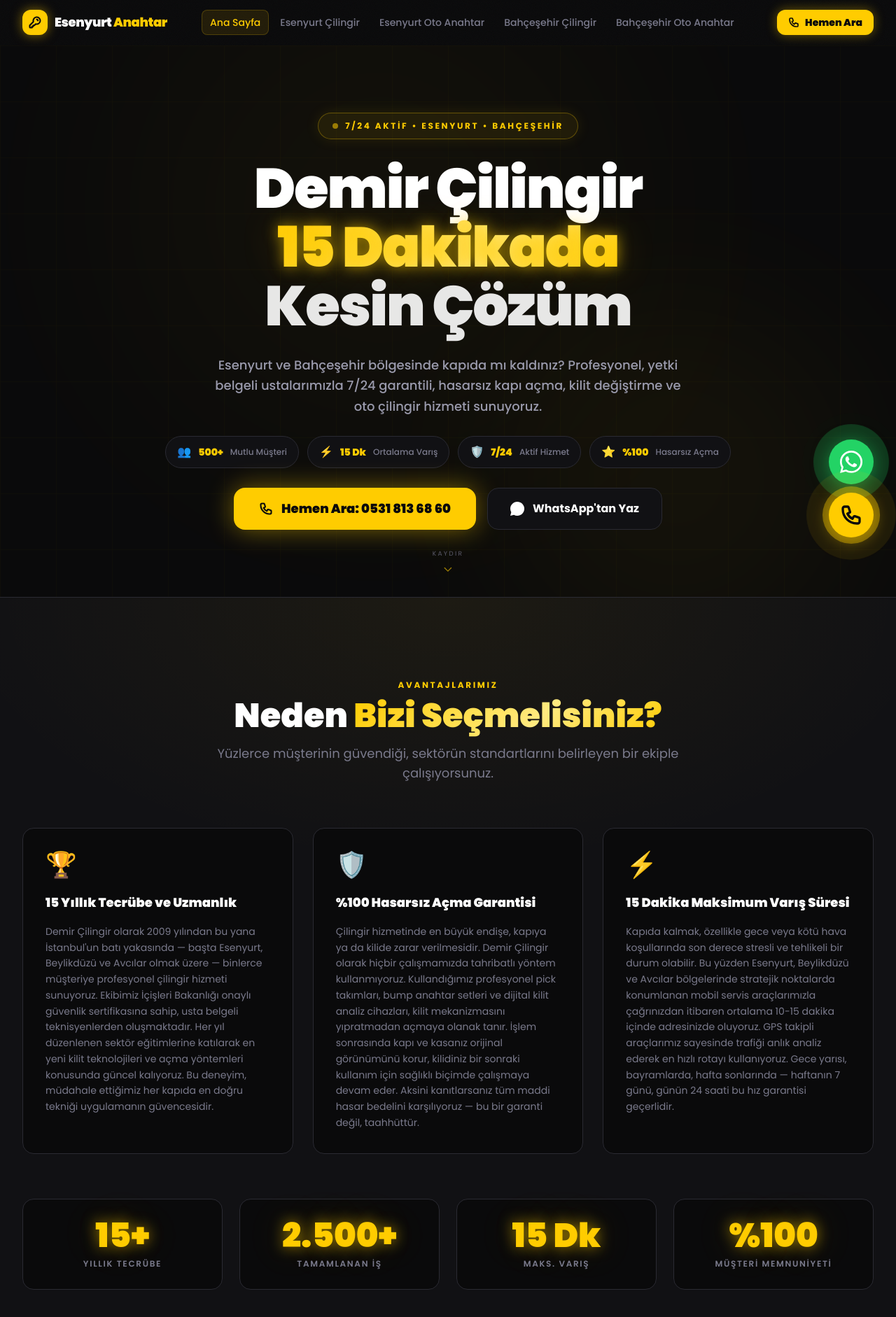
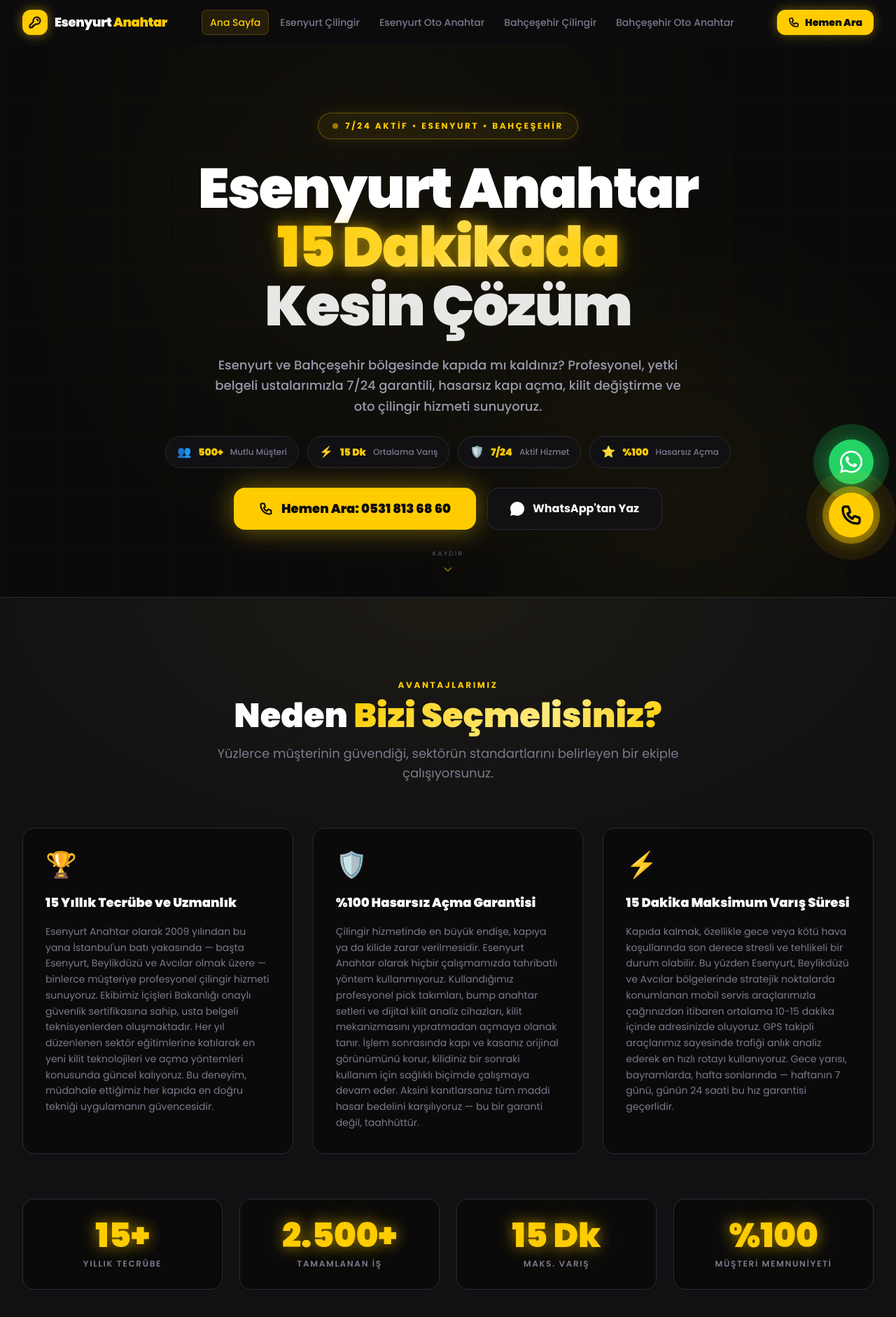
Before and after one commit to waringocth/demir-key, a Next.js app: page / in a window 1280 px wide. Shown: the top 1882 px of the page at 70% size. Built offline with nearby package versions, Linux system fonts and the light colour scheme.

Commit message:
Eski Demir Cilingir kalintilari her turlu yazim formatiyla Esenyurt Anahtar olarak temizlendi

```diff
--- a/app/esenyurt-oto-anahtarci/page.tsx
+++ b/app/esenyurt-oto-anahtarci/page.tsx
@@ -89,8 +89,8 @@ export default function Page() {
       <h2>İmmobilizer Anahtar Kopyalama — Çip Programlama</h2>
       <p>
         Modern araçlar, yabancı bir anahtarla çalıştırılmayı engelleyen <strong>immobilizer</strong> sistemleriyle
-        donatılmıştır. Bu sistem, anahtar içindeki transponder çipin araç ECU&apos;suyla eşleşmesini şart koşar. Demir
-        Çilingir&apos;in Esenyurt mobil ekibi; T5, ID48, ID46, ID63, 4D ve HITAG2/HITAG3 gibi yaygın transponder
+        donatılmıştır. Bu sistem, anahtar içindeki transponder çipin araç ECU&apos;suyla eşleşmesini şart koşar. Esenyurt
+        Anahtar&apos;ın Esenyurt mobil ekibi; T5, ID48, ID46, ID63, 4D ve HITAG2/HITAG3 gibi yaygın transponder
         protokollerini programlayabilecek AUTEL, XTOOL ve Keyprog cihazlarıyla donatılmıştır.
       </p>
       <p>
--- a/app/page.tsx
+++ b/app/page.tsx
@@ -59,12 +59,12 @@ const WHY_US = [
   {
     icon: "🏆",
     title: "15 Yıllık Tecrübe ve Uzmanlık",
-    text: "Demir Çilingir olarak 2009 yılından bu yana İstanbul'un batı yakasında — başta Esenyurt, Beylikdüzü ve Avcılar olmak üzere — binlerce müşteriye profesyonel çilingir hizmeti sunuyoruz. Ekibimiz İçişleri Bakanlığı onaylı güvenlik sertifikasına sahip, usta belgeli teknisyenlerden oluşmaktadır. Her yıl düzenlenen sektör eğitimlerine katılarak en yeni kilit teknolojileri ve açma yöntemleri konusunda güncel kalıyoruz. Bu deneyim, müdahale ettiğimiz her kapıda en doğru tekniği uygulamanın güvencesidir.",
+    text: "Esenyurt Anahtar olarak 2009 yılından bu yana İstanbul'un batı yakasında — başta Esenyurt, Beylikdüzü ve Avcılar olmak üzere — binlerce müşteriye profesyonel çilingir hizmeti sunuyoruz. Ekibimiz İçişleri Bakanlığı onaylı güvenlik sertifikasına sahip, usta belgeli teknisyenlerden oluşmaktadır. Her yıl düzenlenen sektör eğitimlerine katılarak en yeni kilit teknolojileri ve açma yöntemleri konusunda güncel kalıyoruz. Bu deneyim, müdahale ettiğimiz her kapıda en doğru tekniği uygulamanın güvencesidir.",
   },
   {
     icon: "🛡️",
     title: "%100 Hasarsız Açma Garantisi",
-    text: "Çilingir hizmetinde en büyük endişe, kapıya ya da kilide zarar verilmesidir. Demir Çilingir olarak hiçbir çalışmamızda tahribatlı yöntem kullanmıyoruz. Kullandığımız profesyonel pick takımları, bump anahtar setleri ve dijital kilit analiz cihazları, kilit mekanizmasını yıpratmadan açmaya olanak tanır. İşlem sonrasında kapı ve kasanız orijinal görünümünü korur, kilidiniz bir sonraki kullanım için sağlıklı biçimde çalışmaya devam eder. Aksini kanıtlarsanız tüm maddi hasar bedelini karşılıyoruz — bu bir garanti değil, taahhüttür.",
+    text: "Çilingir hizmetinde en büyük endişe, kapıya ya da kilide zarar verilmesidir. Esenyurt Anahtar olarak hiçbir çalışmamızda tahribatlı yöntem kullanmıyoruz. Kullandığımız profesyonel pick takımları, bump anahtar setleri ve dijital kilit analiz cihazları, kilit mekanizmasını yıpratmadan açmaya olanak tanır. İşlem sonrasında kapı ve kasanız orijinal görünümünü korur, kilidiniz bir sonraki kullanım için sağlıklı biçimde çalışmaya devam eder. Aksini kanıtlarsanız tüm maddi hasar bedelini karşılıyoruz — bu bir garanti değil, taahhüttür.",
   },
   {
     icon: "⚡",
@@ -76,7 +76,7 @@ const WHY_US = [
 const FAQS = [
   {
     q: "Geceleri ve bayраmlarda da hizmet veriyor musunuz?",
-    a: "Evet, Demir Çilingir olarak haftanın 7 günü, günün 24 saati — ulusal bayramlar, hafta sonları ve gece yarısı dahil — kesintisiz hizmet veriyoruz. Gece 03.00'te aradığınızda da aynı profesyonel ekip aynı fiyatla kapınıza geliyor; gece/gündüz fiyat farkı uygulamıyoruz. Tek yapmanız gereken numaramızı aramak veya WhatsApp'tan mesaj atmak; geri kalanını biz hallederiz.",
+    a: "Evet, Esenyurt Anahtar olarak haftanın 7 günü, günün 24 saati — ulusal bayramlar, hafta sonları ve gece yarısı dahil — kesintisiz hizmet veriyoruz. Gece 03.00'te aradığınızda da aynı profesyonel ekip aynı fiyatla kapınıza geliyor; gece/gündüz fiyat farkı uygulamıyoruz. Tek yapmanız gereken numaramızı aramak veya WhatsApp'tan mesaj atmak; geri kalanını biz hallederiz.",
   },
   {
     q: "Kapıya ya da kilide zarar verir misiniz?",
@@ -181,7 +181,7 @@ export default function Home() {
               variants={fadeUp}
               className="text-4xl sm:text-5xl lg:text-[4.5rem] xl:text-[5rem] font-black tracking-tight leading-[1.05] text-white"
             >
-              Demir Çilingir<br />
+              Esenyurt Anahtar<br />
               <span className="gradient-text glow-accent">15 Dakikada</span><br />
               <span className="text-white/90">Kesin Çözüm</span>
             </motion.h1>
```
